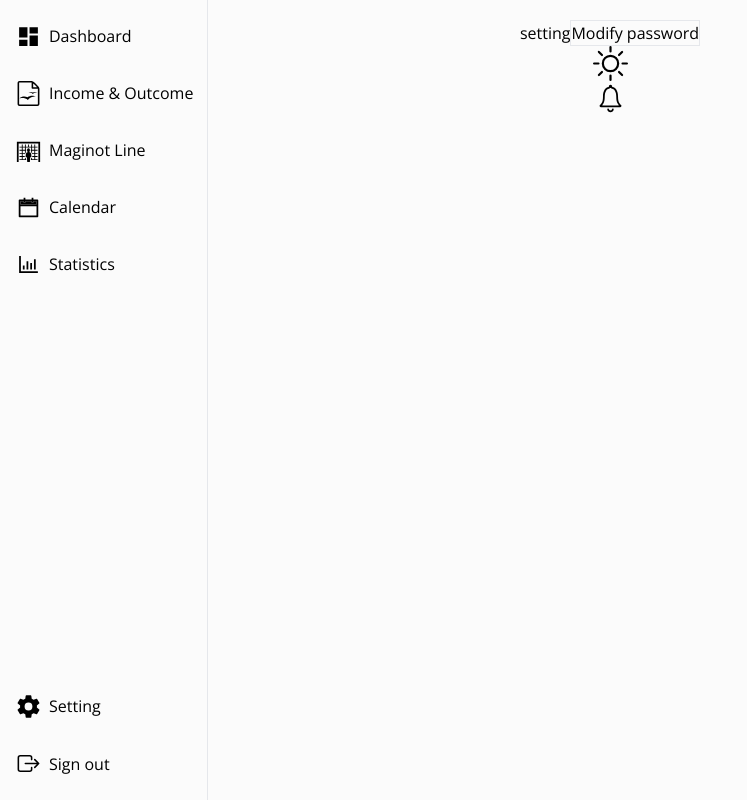
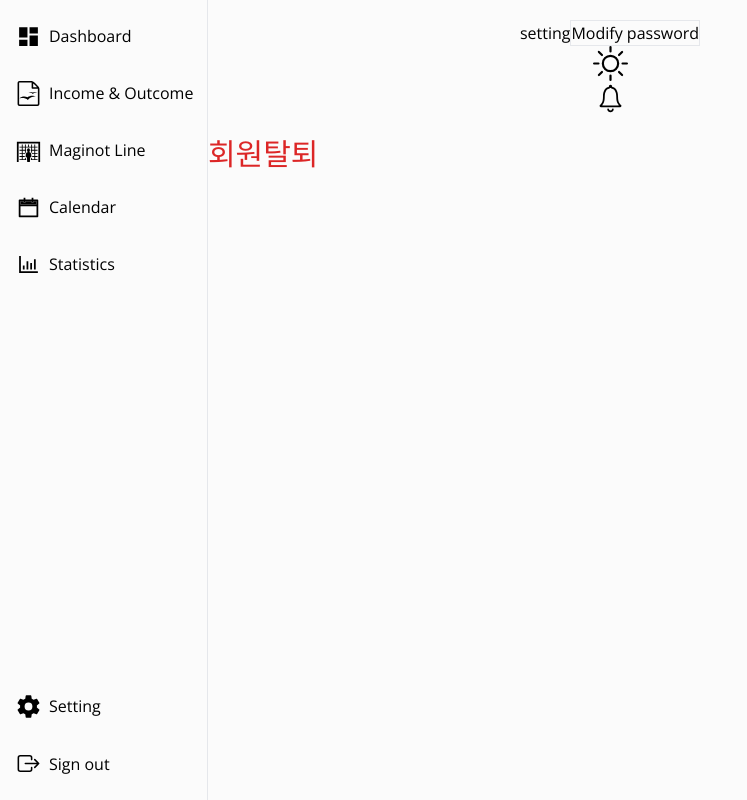
Before and after one commit to CLOUDoort/Money-Mindset-Frontend, a React (Create React App) app: page /money-book/setting in a window 1280 px wide. Shown: the whole page, without its empty margins (0-747 px from the left). Built offline with nearby package versions, Linux system fonts and the light colour scheme; no server answers.

Commit message:
:art: Add : deleteUSer

```diff
--- a/src/components/MoneyBook/MoneyBookSetting.tsx
+++ b/src/components/MoneyBook/MoneyBookSetting.tsx
@@ -2,10 +2,31 @@ import { BsSun } from 'react-icons/bs'
 import { IoIosNotificationsOutline } from 'react-icons/io'
 import ModifyPassword from "../ModifyPassword"
 import { useState } from "react"
+import { useAtomValue } from 'jotai'
+import { userIdx } from '../../store/initialState'
+import { apiInstance } from '../../apis/setting'
+import { toast } from 'react-toastify'
+import { useNavigate } from 'react-router'
+import ExpenseItemSkeleton from './Expense/ExpenseItemSkeleton'
 
 const MoneyBookSetting = () => {
     const [modify, setModify] = useState(false)
+    const idx = useAtomValue(userIdx)
+    const navigate = useNavigate()
     const clickModifyPassword = () => setModify(!modify)
+    const deleteUser = async () => {
+        try {
+            console.log('idx', idx)
+            const clickResponse = await apiInstance.delete(`/user/${idx}`)
+            console.log('click', clickResponse)
+            toast.success("탈퇴 성공")
+            navigate('/')
+        }
+        catch (e: any) {
+            console.log(e.response)
+        }
+
+    }
     return (
         <>{modify ? <ModifyPassword /> :
             <div className='flex-1 lg:ml-52 ml-14 bg-[#fbfbfb] min-w-[35rem]'>
@@ -23,8 +44,12 @@ const MoneyBookSetting = () => {
                         </span>
                     </div>
                 </div>
+                <div>
+                    <button onClick={deleteUser} className='text-3xl text-red-600'>회원탈퇴</button>
+                </div>
             </div>
         }
+            <ExpenseItemSkeleton />
         </>
     )
 }
```
